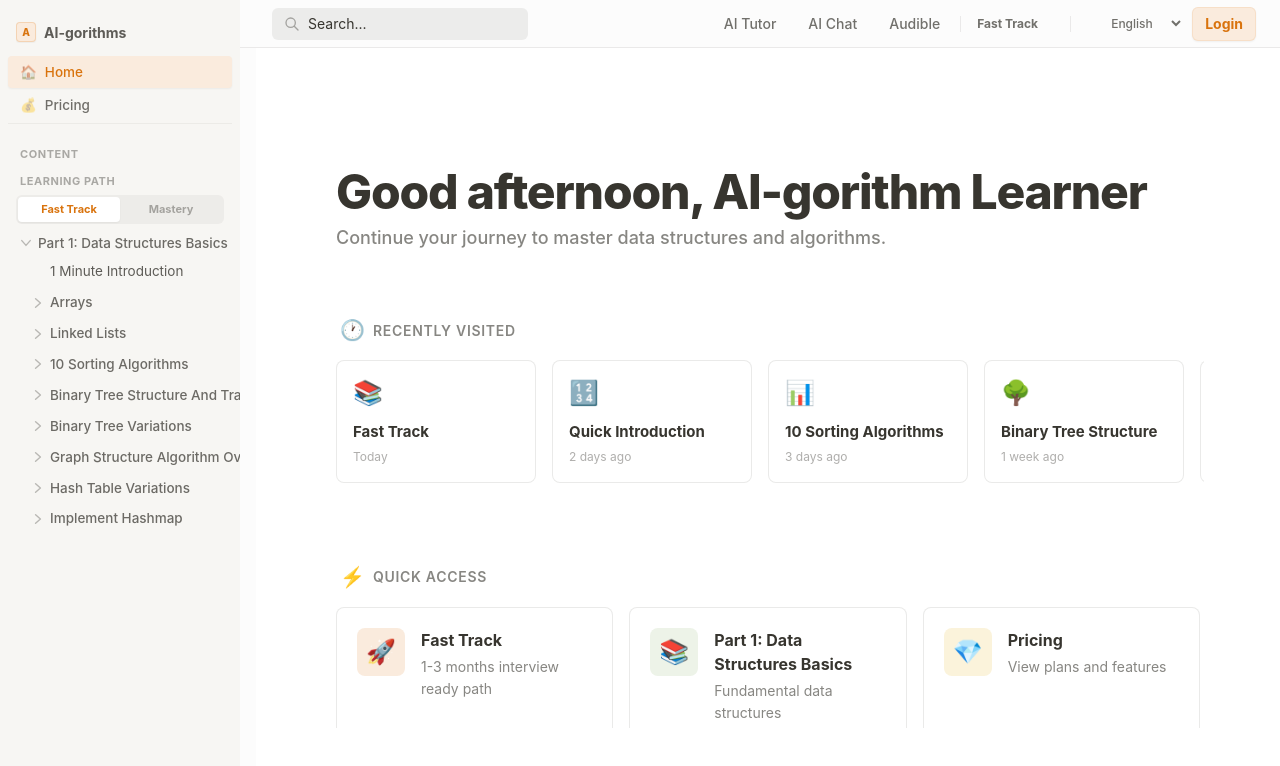
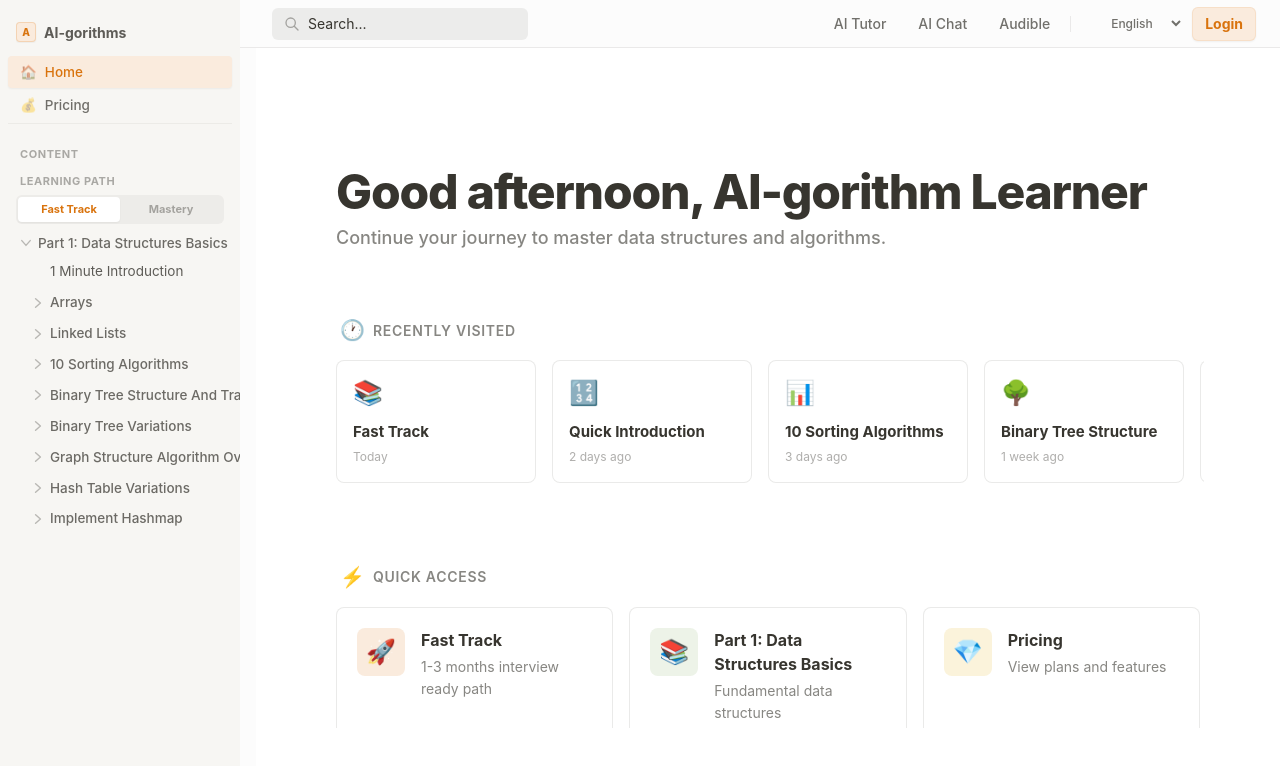
Before and after one commit to Chinese-Community-AI/AI-gorithms, a Next.js app: page / in a window 1280 px wide. Shown: the top 766 px of the page. Built offline with nearby package versions, Linux system fonts and the light colour scheme.

Commit message:
Remove the unnecessary top switch for plan

```diff
--- a/components/layout/Header.tsx
+++ b/components/layout/Header.tsx
@@ -6,7 +6,6 @@ import { useAudibleMode } from "@/contexts/AudibleModeContext";
 import { useTheme } from "@/contexts/ThemeContext";
 import { useMobileMenu } from "@/contexts/MobileMenuContext";
 import { useSearch } from "@/contexts/SearchContext";
-import { usePlan } from "@/contexts/PlanContext";
 
 const NavButton = ({
   onClick,
@@ -40,7 +39,6 @@ export default function Header() {
   const { theme, toggleTheme } = useTheme();
   const { toggleMobileMenu } = useMobileMenu();
   const { openSearch } = useSearch();
-  const { activePlan, setActivePlan } = usePlan();
 
   return (
     <header
@@ -124,17 +122,6 @@ export default function Header() {
 
           <div className="w-px h-4 bg-[rgba(55,53,47,0.09)] mx-1" />
 
-          <select
-            value={activePlan}
-            onChange={(e) => setActivePlan(e.target.value as any)}
-            className="hidden sm:block bg-transparent hover:bg-[var(--sidebar-hover)] px-2 py-1 rounded text-[var(--foreground)] opacity-70 text-xs font-bold focus:outline-none cursor-pointer border-none appearance-none"
-          >
-            <option value="fast-track">Fast Track</option>
-            <option value="mastery">Mastery Plan</option>
-          </select>
-
-          <div className="w-px h-4 bg-[rgba(55,53,47,0.09)] mx-1" />
-
           <button
             onClick={toggleTheme}
             className="p-1.5 hover:bg-[var(--sidebar-hover)] rounded text-[var(--foreground)] opacity-60 hover:opacity-100 transition-all"
```
